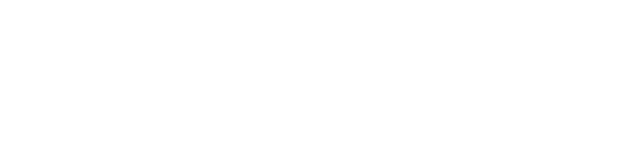
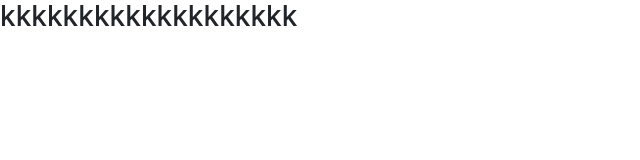
Before and after one commit to nguyenhuykma96/DuAnGitFE15, a plain HTML site: page index.html in a window 1280 px wide. Shown: the whole page, without its empty margins (0-640 px from the left). Drawn offline with nearby package versions, Linux system fonts and the light colour scheme.

Commit message:
sua index

```diff
--- a/index.html
+++ b/index.html
@@ -10,6 +10,7 @@
     <link rel="stylesheet" href="https://stackpath.bootstrapcdn.com/bootstrap/4.1.3/css/bootstrap.min.css" integrity="sha384-MCw98/SFnGE8fJT3GXwEOngsV7Zt27NXFoaoApmYm81iuXoPkFOJwJ8ERdknLPMO" crossorigin="anonymous">
   </head>
   <body>
+    <h3>kkkkkkkkkkkkkkkkkkk</h3>
 
     <!-- Optional JavaScript -->
     <!-- jQuery first, then Popper.js, then Bootstrap JS -->
```
